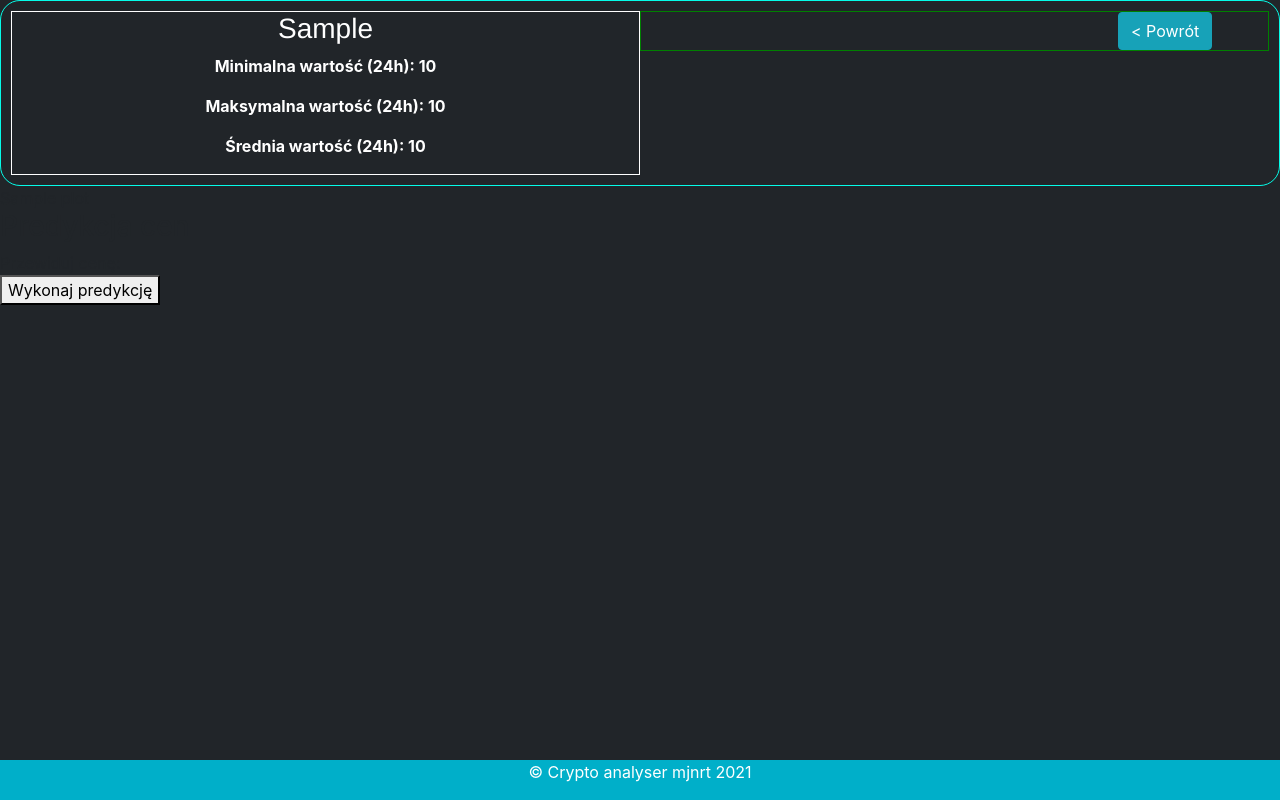
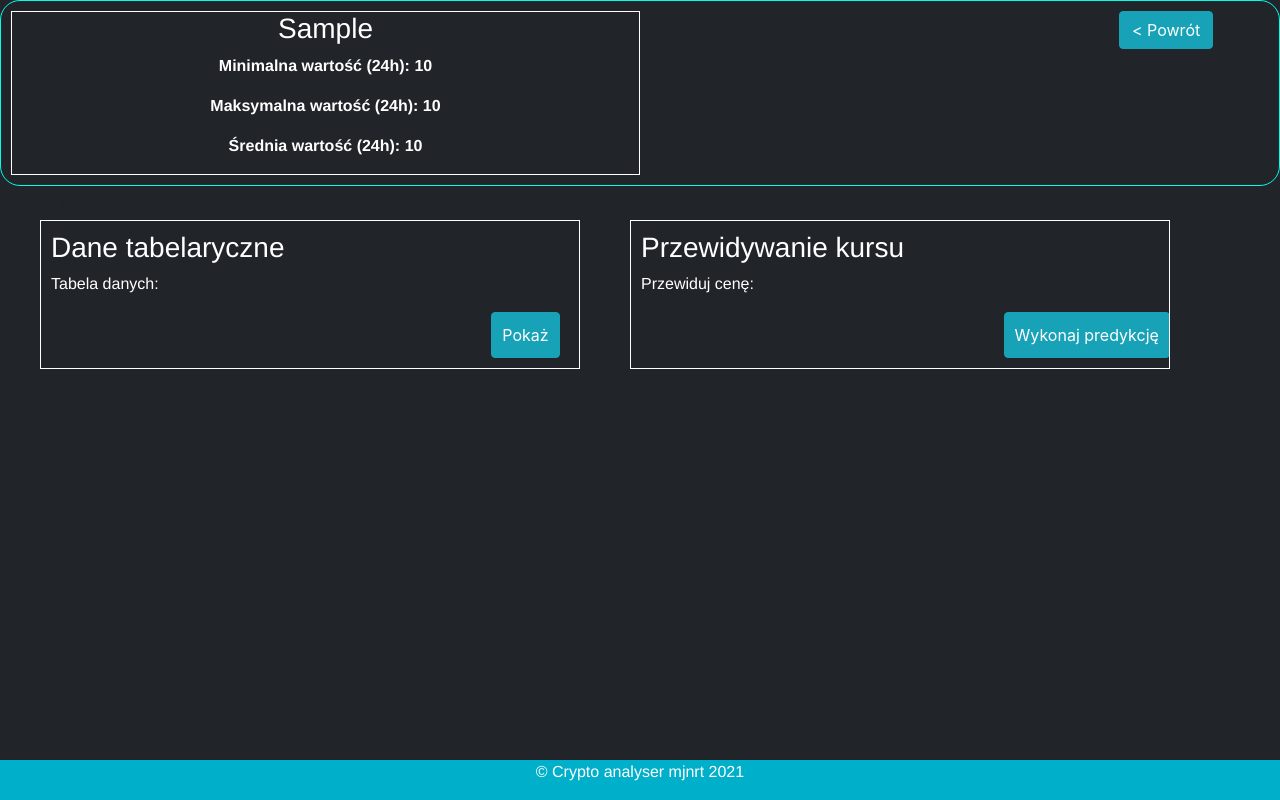
Before and after one commit to mjnrt/cryptocurrencies_app, a Django app: template dashboard/templates/dashboard/single_crypto.html in a window 1280 px wide. Run offline with Django 3.2, Linux system fonts and the light colour scheme; the template is opened without the code that fills it: most values are stand-ins (such as "Sample title", 1, 10 or a date in 2020); some libraries are stand-ins or nearby versions.

Commit message:
Adding data-table and predicting page

```diff
--- a/cryptocurrencies_app/urls.py
+++ b/cryptocurrencies_app/urls.py
@@ -15,11 +15,12 @@
 """
 from django.contrib import admin
 from django.urls import path
-from dashboard.views import LandingPage, SingleCryptoPage, PredictionPage
+from dashboard.views import LandingPage, SingleCryptoPage, PredictionPage, DataTablePage
 
 urlpatterns = [
     path('admin/', admin.site.urls),
     path('list/', LandingPage.as_view(), name='landing'),
     path('list/<int:currencie_id>/', SingleCryptoPage.as_view(), name='crypto'),
-    path('list/<int:currencie_id>/predicting/', PredictionPage.as_view(), name='predicting'),
+    path('list/<int:currencie_id>/predykcja/', PredictionPage.as_view(), name='predicting'),
+    path('list/<int:currencie_id>/tabela-danych/', DataTablePage.as_view(), name='data-table'),
 ]
--- /dev/null
+++ b/dashboard/templates/dashboard/data-table.html
@@ -0,0 +1,5 @@
+{% extends 'dashboard/base.html' %}
+{% block title %}{% endblock %}
+{% block content %}
+    <h3 id="market-symbol">Tabela kursów {{ currencie.market_symbol }}</h3>
+{% endblock %}
--- a/dashboard/templates/dashboard/predicting.html
+++ b/dashboard/templates/dashboard/predicting.html
@@ -1,6 +1,10 @@
 {% extends 'dashboard/base.html' %}
 {% block title %}{% endblock %}
 {% block content %}
-    <h3 id="market-symbol">Przewidywana cena dla {{ currencie.market_symbol }}:</h3>
+    <h3 id="market-symbol">Przewidywanie ceny dla {{ currencie.market_symbol }}:</h3>
+    <form action="/list/{{ currencie.pk }}/predykcja/" method="post">
+    {% csrf_token %}
+    <button type="submit" name="make-prediction"  class="btn btn-info" value="{{ currencie.pk }}">Wykonaj predykcję</button>
+    </form>
     <h3 id="market-symbol">{{ predicted_price }}</h3>
 {% endblock %}
--- a/dashboard/templates/dashboard/single_crypto.html
+++ b/dashboard/templates/dashboard/single_crypto.html
@@ -19,12 +19,23 @@
     {% autoescape off %}
         {{ plot }}
     {% endautoescape %}
-    <div class="prediction">
-        <h3>Predykcja cen</h3>
-        Przewiduj cenę:
-        <form action="/list/{{ crypto.pk }}/" method="post">
-            {% csrf_token %}
-            <button type="submit" name="predict" value="{{ crypto.pk }}">Wykonaj predykcję</button>
-        </form>
+    <div class="prediction-data">
+        <div class="table-data">
+            <h3 id="market-symbol">Dane tabelaryczne</h3>
+            <p>Tabela danych:</p>
+            <form action="/list/{{ crypto.pk }}/" method="post">
+                {% csrf_token %}
+                <button type="submit" class="btn btn-info" id="btn-table-data" name="table-data" value="{{ crypto.pk }}">Pokaż</button>
+            </form>
+        </div>
+        <div class="prediction">
+            <h3 id="market-symbol">Przewidywanie kursu</h3>
+            <p>Przewiduj cenę:</p>
+            <form action="/list/{{ crypto.pk }}/" method="post">
+                {% csrf_token %}
+                <button type="submit" class="btn btn-info" id="btn-prediction" name="predict" value="{{ crypto.pk }}">Wykonaj predykcję</button>
+            </form>
+        </div>
     </div>
+
 {% endblock %}
--- a/static/styles.css
+++ b/static/styles.css
@@ -13,14 +13,13 @@
 
 #crypto-info-wrapper-1 {
     width: 50%;
-    float:left;
+    float: left;
     border: 1px solid white;
     text-align: center;
     font-weight: bolder;
 }
 
 #crypto-info-wrapper-2 {
-    border: 1px solid green;
     overflow: hidden;
 }
 
@@ -51,7 +50,7 @@
 }
 
 .landing-nav-1 {
-    float:left;
+    float: left;
     border: 1px solid white;
     text-align: center;
     padding: 20px 20px;
@@ -71,6 +70,7 @@
 #fiat-label {
     color: white;
 }
+
 #market-symbol {
     color: white;
     font-family: "Helvetica Neue", sans-serif;
@@ -78,8 +78,44 @@
 
 p {
     color: white;
+    font-family: "Helvetica Neue", sans-serif;
 }
+
 
 .btn {
     font-weight: bold;
 }
+
+.prediction-data {
+    overflow: hidden;
+    padding: 10px 40px;
+}
+
+.table-data {
+    width: 45%;
+    float: left;
+    border: 1px solid white;
+    padding: 10px 10px;
+    margin-right: 50px;
+}
+
+.prediction {
+    width: 45%;
+    overflow: hidden;
+    border: 1px solid white;
+    padding: 10px 10px;
+}
+
+#btn-table-data {
+    position: relative;
+    left: 85%;
+    bottom: 10%;
+    padding: 10px 10px;
+}
+
+#btn-prediction {
+    position: relative;
+    left: 70%;
+    bottom: 10%;
+    padding: 10px 10px
+}
```
Also changed, not shown: dashboard/views.py (+14 -5 lines).
